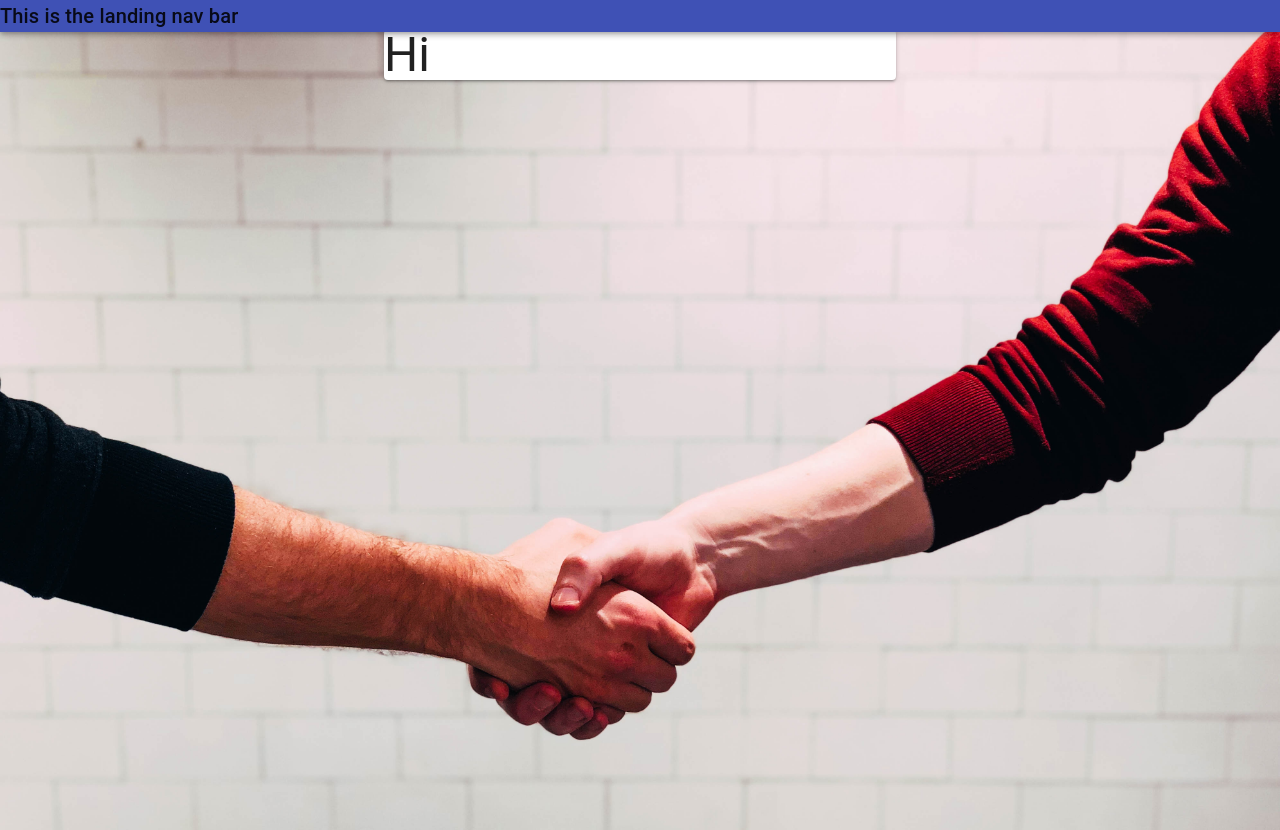
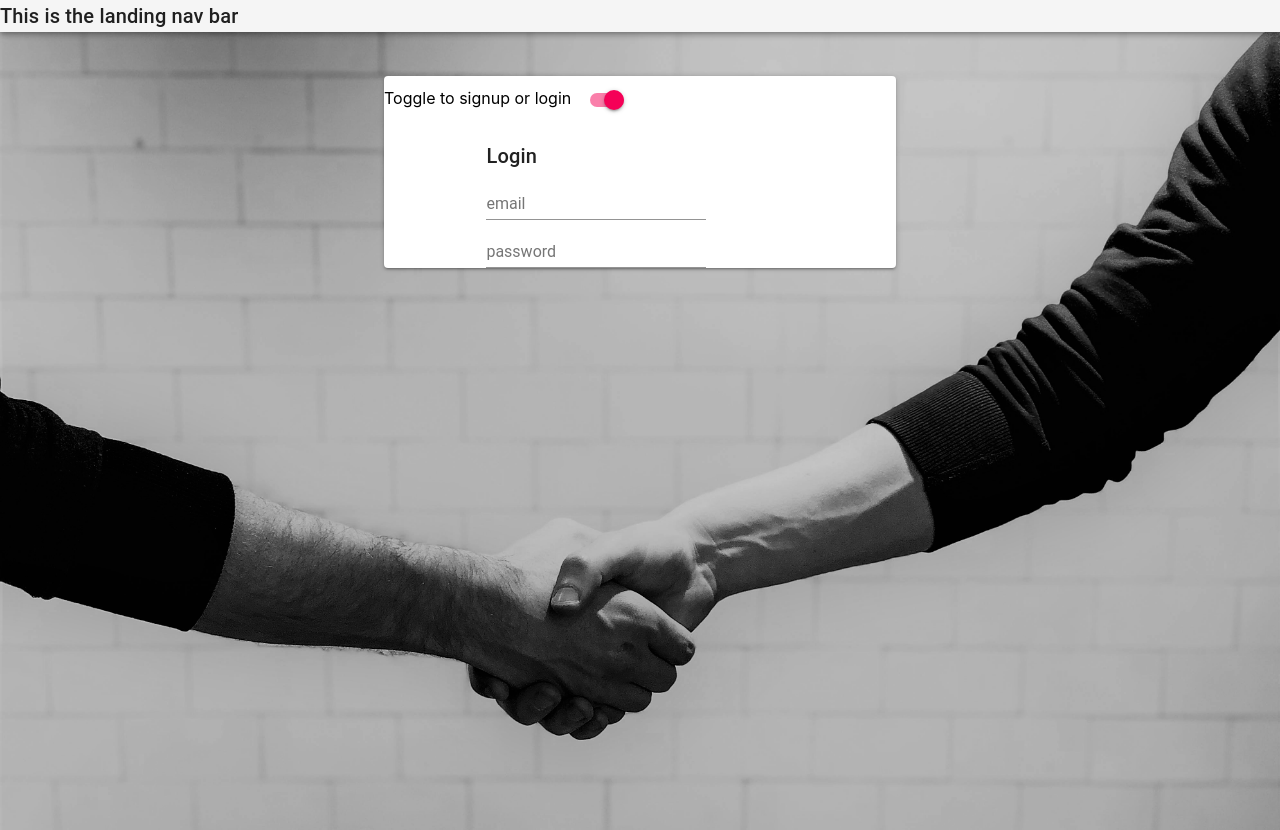
Before and after one commit to sam-obembe/personal-project-2, a React (Create React App) app: page / in a window 1280 px wide. Built offline with nearby package versions, Linux system fonts and the light colour scheme.

Commit message:
added form toggle functionality

```diff
--- a/src/App.css
+++ b/src/App.css
@@ -13,3 +13,9 @@
   min-height: "500px";
   min-width: "500px";
 } */
+
+
+.formBox{
+  width: "40vw";
+  margin: "0 auto";
+}
--- a/src/Components/Authentication/Login.js
+++ b/src/Components/Authentication/Login.js
@@ -1,10 +1,26 @@
 import React from 'react'
+//Dependencies
+
+//Material UI
+import Typography from '@material-ui/core/Typography'
+import TextField from '@material-ui/core/TextField'
+//Components
 
 class Login extends React.Component{
+  constructor(){
+    super()
+    this.state = {
+      email: "",
+      password: ""
+    }
+  }
+
   render(){
     return(
-      <div>
-
+      <div style = {{width: "60%", margin: "0 auto"}}>
+        <Typography variant = "h6">Login</Typography>
+        <TextField label = "email" name = "email"/><br/>
+        <TextField label = "password" name = "password" type = "password"/>
       </div>
     )
   }
--- a/src/Components/Authentication/SignUp.js
+++ b/src/Components/Authentication/SignUp.js
@@ -0,0 +1,18 @@
+import React from 'react'
+//Dependencies
+
+//Material UI
+import Typography from '@material-ui/core/Typography'
+//Components
+
+class Signup extends React.Component{
+  render(){
+    return(
+      <div>
+        <Typography variant = "h5">Signup</Typography>
+      </div>
+    )
+  }
+}
+
+export default Signup
--- a/src/Components/Landing.js
+++ b/src/Components/Landing.js
@@ -1,7 +1,14 @@
 import React from 'react'
+//Dependencies
+
+//Material UI
+import Paper from '@material-ui/core/Paper'
+import Switch from '@material-ui/core/Switch'
+
+//Components
 import LandingNav from './LandingNav'
-import Typography from '@material-ui/core/Typography'
-import Paper from '@material-ui/core/Paper'
+import Login from './Authentication/Login'
+import SignUp from './Authentication/SignUp'
 
 
 class Landing extends React.Component{
@@ -11,17 +18,37 @@ class Landing extends React.Component{
       login: true
     }
   }
+
+  formShow=()=>{
+    const {login} = this.state
+    if(login){
+      return <Login/>
+    }else{
+      return <SignUp/>
+    }
+  }
+
+  formToggle=()=>{
+    const {login} = this.state
+    if(login){
+      this.setState({login:false})
+    }else{
+      this.setState({login: true})
+    }
+  }
+
   render(){
     return(
       <div className = "mainDiv">
 
         <LandingNav/>
         <div>
-        <div style = {{width: "40vw", margin: "0 auto"}}>
-          <Paper>
-            <Typography variant = "h3">Hi</Typography>
-          </Paper>
-        </div>
+          <div style = {{width: "40vw", margin: "0 auto", padding: "30px"}}>
+            <Paper elevation = "2">
+              <p>Toggle to signup or login <span><Switch checked = {this.state.login} onChange={()=>this.formToggle()}/></span></p>
+              {this.formShow()}
+            </Paper>
+          </div>
         </div>
 
       </div>
--- a/src/Components/LandingNav.js
+++ b/src/Components/LandingNav.js
@@ -6,7 +6,7 @@ import Typography from '@material-ui/core/Typography'
 const LandingNav = ()=>{
   return(
     <div style = {{marginBottom: "30px"}}>
-      <AppBar>
+      <AppBar color = "default">
         <Typography variant = 'h6'>This is the landing nav bar</Typography>
       </AppBar>
     </div>
```
Also changed, not shown: src/handshake.jpg.
